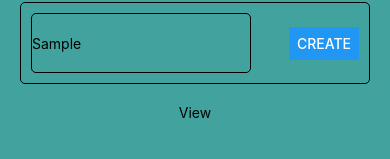
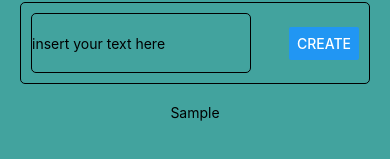
Before and after one commit to krasi-pd-bg/react-native-my-todo-list, a React Native app: screen / in a window 390 px wide. Both pictures are taken after typing "Sample" into the empty fields and a click on the button "CREATE". Shown: the part 385-544 px from the top of the page. Built offline with nearby package versions, Linux system fonts and the light colour scheme.

Commit message:
input save data

```diff
--- a/App.js
+++ b/App.js
@@ -4,11 +4,21 @@ import { Text, View, TextInput, Button } from 'react-native';
 
 export default function App() {
     const [text, setText] = useState('');
+    const [todo, setTodo] = useState([]);
+
     const onTextChangeHandler = (value) => {
         setText(value);
     };
+
     const onButtonPressHandler = () => {
-        alert(`You have entered: ${text}`);
+        if (!text) return alert('Please enter a todo item');
+        const newTodo = {
+            text,
+            completed: false,
+        }
+        setTodo(oldTodo => [...oldTodo, newTodo]);
+        console.log(todo);
+        setText('');
     }
     return (
         <View style={styles.body}>
@@ -22,6 +32,7 @@ export default function App() {
                 value={text}
                 placeholder='insert your text here'
                 onChangeText={onTextChangeHandler}
+                onSubmitEditing={onButtonPressHandler}
                 />
                 <Button
                 title='Create'
@@ -30,7 +41,7 @@ export default function App() {
 
             </View>
             <View>
-                <Text>View</Text>
+                {todo.map((todoItem) => <Text key={todoItem.text}>{todoItem.text}</Text>)}
             </View>
         </View>
     );
```
